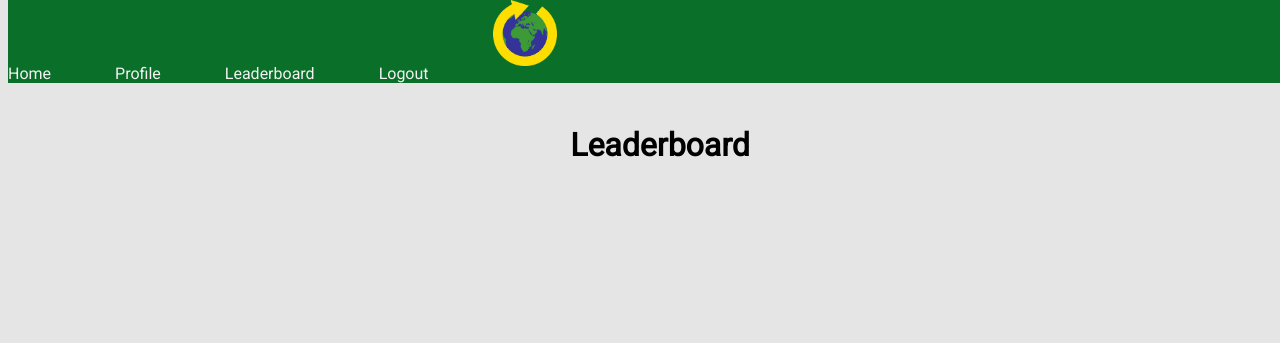
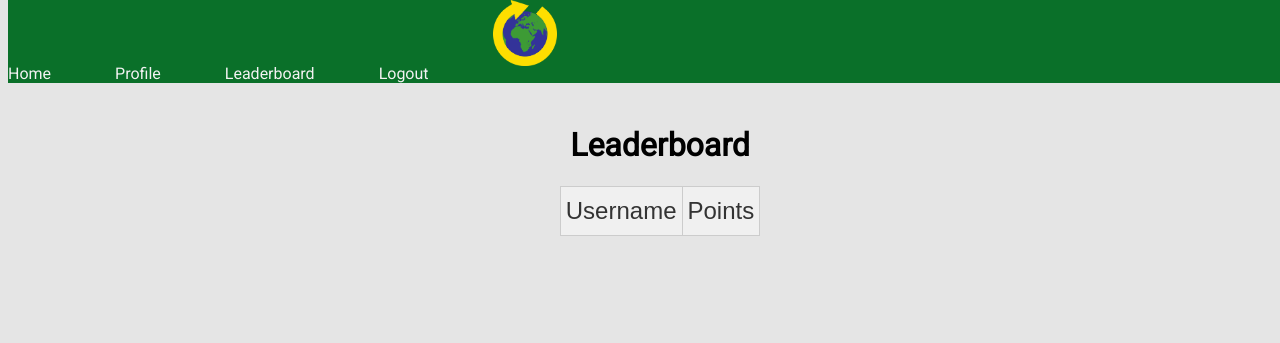
Before and after one commit to srbibb/athenahackathon2021, a Flask app: page /leaderboard/1 in a window 1280 px wide. Shown: the top 343 px of the page. Run offline with Flask 2, Linux system fonts and the light colour scheme; the visitor is signed in with stand-in values (Sample User, id 1); data comes from the database, SQL or seed files in the repository; data that the repository does not hold is empty; some libraries are stand-ins or nearby versions; some web fonts are replaced.

Commit message:
Add files via upload

```diff
--- a/app/templates/leaderboard.html
+++ b/app/templates/leaderboard.html
@@ -1,7 +1,35 @@
 {% extends "base.html" %}
 
 {% block content %}
+<style type="text/css">
+    .tg  {border-collapse:collapse;border-color:#ccc;border-spacing:0;}
+    .tg td{background-color:#fff;border-color:#ccc;border-style:solid;border-width:1px;color:#333;
+      font-family:Arial, sans-serif;font-size:18px;overflow:hidden;padding:10px 5px;word-break:normal;}
+    .tg th{background-color:#f0f0f0;border-color:#ccc;border-style:solid;border-width:1px;color:#333;
+      font-family:Arial, sans-serif;font-size:24px;font-weight:normal;overflow:hidden;padding:10px 5px;word-break:normal;}
+    .tg .tg-0lax{text-align:left;vertical-align:top}
+    </style>
 <h1>
     Leaderboard
 </h1>
+<center>
+<table class="tg">
+    <thead>
+      <tr>
+        <th class="tg-0lax">Username</th>
+        <th class="tg-0lax">Points</th>
+      </tr>
+    </thead>
+    <tbody>
+        {% for points in points %}
+        <tr>
+          <td class="tg-0lax">{{ points.author.username }}</td>
+          <td class="tg-0lax">{{ points.points }}</td>
+        </tr>
+        {% endfor %}
+      </tbody>
+    </center>
+
+
+
 {% endblock %}
```
